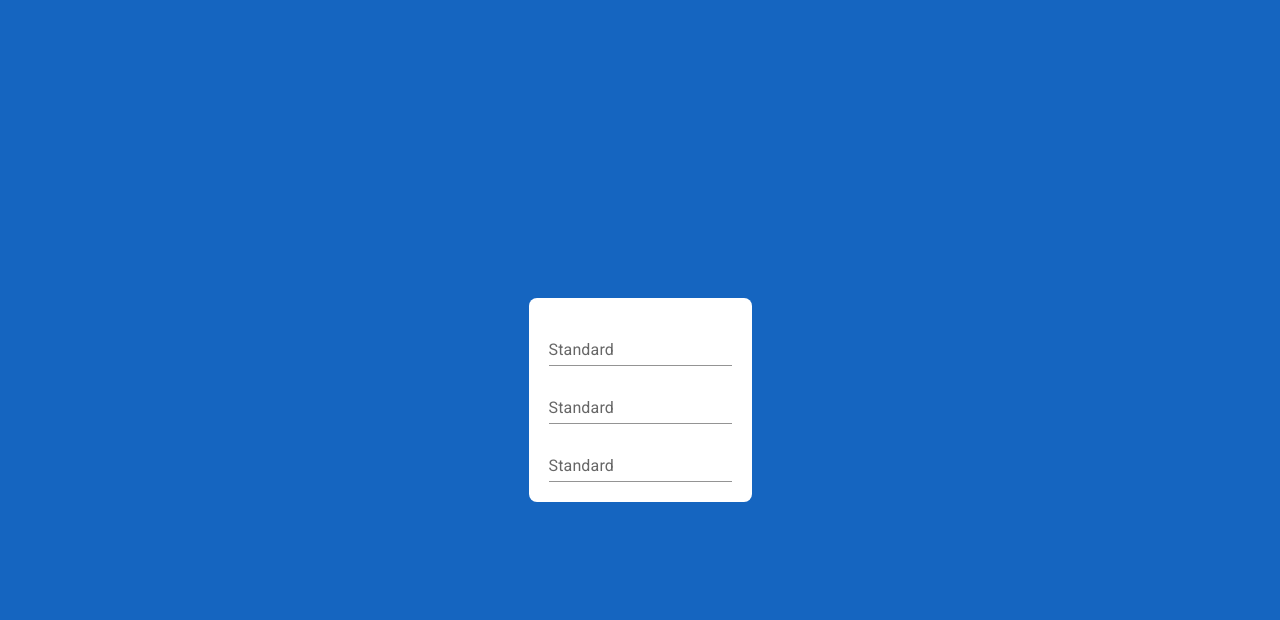
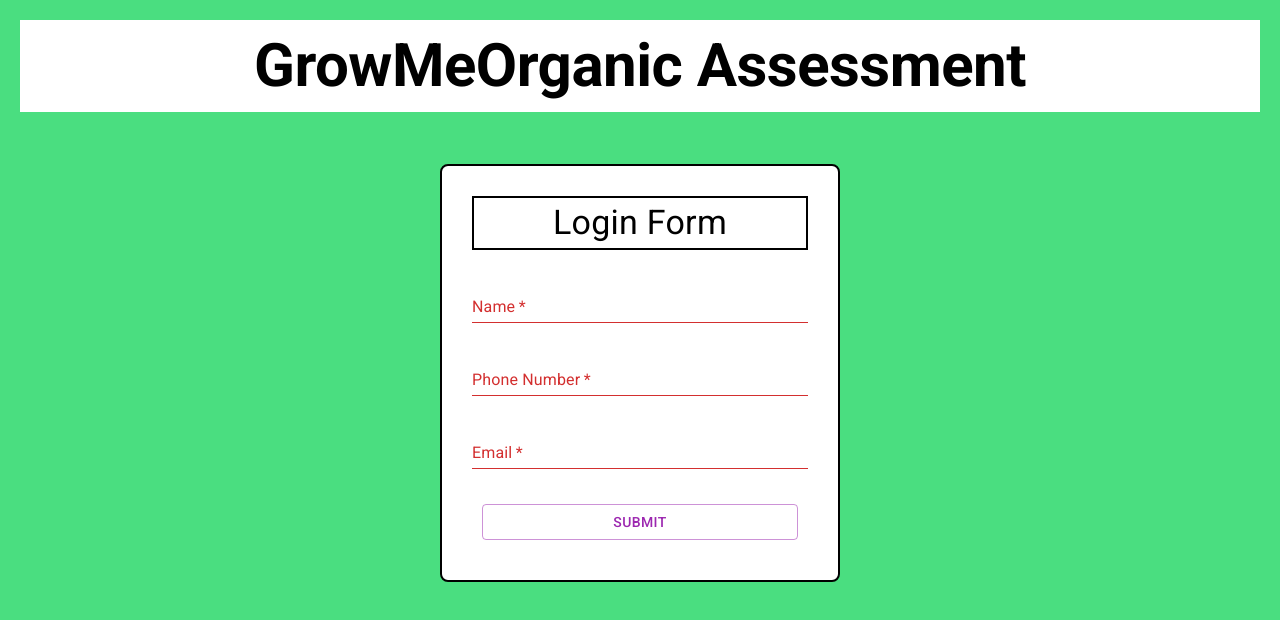
Before and after one commit to Asatyam/GrowMeOrganic, a React (Vite) app: page / in a window 1280 px wide. Shown: the top 620 px of the page. Built offline with nearby package versions, Linux system fonts and the light colour scheme.

Commit message:
Complete the form

```diff
--- /dev/null
+++ b/src/Components/CustomTextField.tsx
@@ -0,0 +1,27 @@
+import { FormInput } from "./Form";
+import { TextField } from "@mui/material";
+interface props{
+
+    form: FormInput,
+    label:string,
+    name:'name' | 'phone' | 'email',
+    handleFormChange:React.ChangeEventHandler<HTMLInputElement>
+
+}
+
+
+export default function CustomTextField({label,name,form, handleFormChange}:props){
+
+    return (
+      <TextField
+        error={form[name].length == 0}
+        id="standard-basic"
+        label={label}
+        variant="standard"
+        required
+        value={form[name]}
+        onChange={handleFormChange}
+        name={name}
+      />
+    );
+}
--- a/src/Components/Form.tsx
+++ b/src/Components/Form.tsx
@@ -1,11 +1,13 @@
-import { Box, Button, FormControl, TextField } from '@mui/material';
-import { useState } from 'react';
+import { Box, Button, FormControl, TextField, Typography } from '@mui/material';
+import { ChangeEvent, useState } from 'react';
+import CustomTextField from './CustomTextField';
 
-interface FormInput {
+export interface FormInput {
   name: string;
   phone: string;
   email: string;
 }
+
 
 export default function Form() {
   const initialState: FormInput = {
@@ -16,25 +18,56 @@ export default function Form() {
 
   const [form, setForm] = useState<FormInput>(initialState);
 
+  const handleFormChange = (evt:ChangeEvent<HTMLInputElement>) => {
+    setForm((f) => ({ ...f, [evt.target.name]: evt.target.value }));
+    console.log(form)
+  };
+
+  const handleSubmit = (evt:React.FormEvent<HTMLFormElement>)=>{
+
+    evt.preventDefault();
+    localStorage.setItem('form',JSON.stringify(form));
+
+  }
+
+
   return (
     <Box
       sx={{
         backgroundColor: 'white',
-        borderRadius:'8px',
-
+        borderRadius: '8px',
+        margin: 'auto',
+        border: '2px solid black',
+        flex:1,
+        maxWidth:'400px'
       }}
     >
-        <form>
-      <FormControl sx={{
-        display:'grid',
-        gap:'10px',
-        padding:'20px',
-      }}>
+      <form onSubmit={handleSubmit}>
+        <FormControl
+          sx={{
+            width: '100%',
+            padding: '30px',
+            display: 'grid',
+            gap: '25px',
+          }}
+        >
+          <Typography variant="h4" sx={{border:'2px solid black',textAlign:'center',padding:'4px'}} component="h3">
+            Login Form
+          </Typography>
 
-      <TextField id="standard-basic" label="Standard" variant="standard" />
-      <TextField id="standard-basic" label="Standard" variant="standard" />
-      <TextField id="standard-basic" label="Standard" variant="standard" />
-      </FormControl>
+          <CustomTextField name='name' label='Name' form={form} handleFormChange={handleFormChange}/>
+          <CustomTextField name='phone' label='Phone Number' form={form} handleFormChange={handleFormChange}/>
+          <CustomTextField name='email' label='Email' form={form} handleFormChange={handleFormChange}/>
+
+          <Button
+            type="submit"
+            color="secondary"
+            sx={{ margin: '10px' }}
+            variant="outlined"
+          >
+            Submit
+          </Button>
+        </FormControl>
       </form>
     </Box>
   );
--- a/src/Components/Home.tsx
+++ b/src/Components/Home.tsx
@@ -1,24 +1,39 @@
-import { Box, Button } from "@mui/material";
+import { Box, Typography } from "@mui/material";
 import Form from "./Form";
 
 export default function Home(){
 
 
 
-    return  (
+    return (
+      <Box
+        sx={{
+          width: '100vw',
+          height: '100vh',
+          backgroundColor: '#4ade80',
+          padding:'20px',
+        }}
+      >
+        <Typography sx={{
+          backgroundColor:'white',
+          padding:'10px',
+          textAlign:'center',
+          fontWeight:'bold',
+
+
+        }} variant="h2">GrowMeOrganic Assessment</Typography>
         <Box
-      sx={{
-        width: '100vw',
-        height: '100vh',
-        backgroundColor: 'primary.dark',
-        display:'grid',
-        justifyContent:'center',
-        alignItems:'center',
-      }}
-    >
-        <Form/>
+          sx={{
+            backgroundColor: '#4ade80',
+            padding: '2em',
+            display: 'flex',
+            marginTop:'20px',
+          }}
+        >
+          <Form />
         </Box>
-    )
+      </Box>
+    );
 
 
 
```
